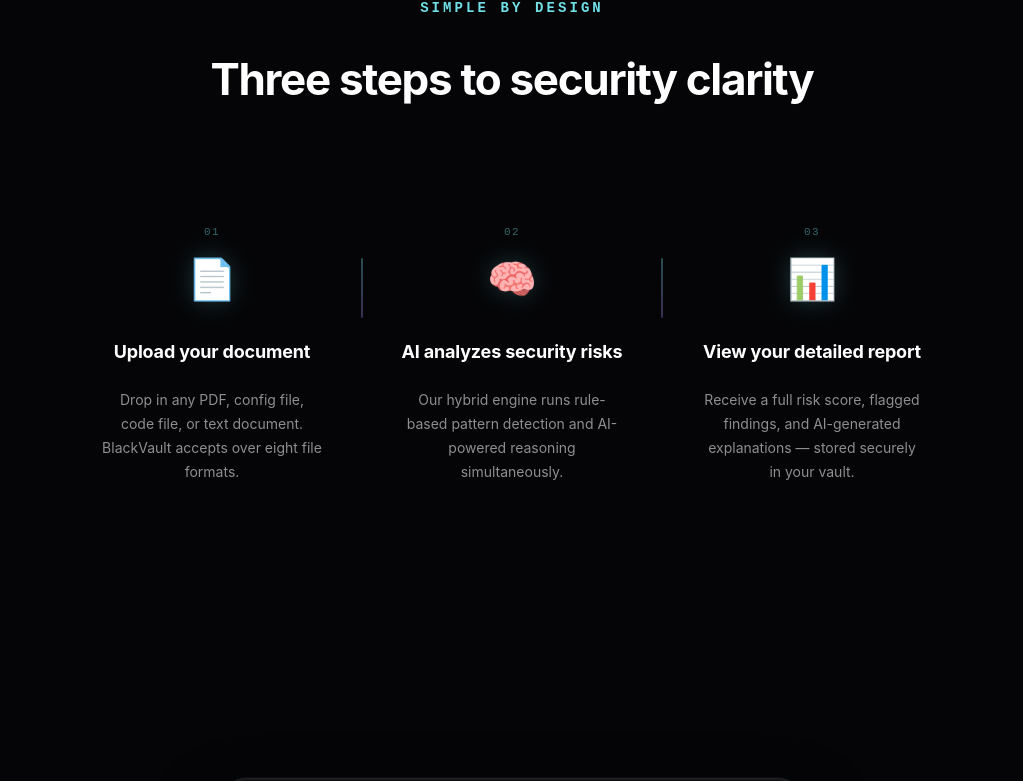
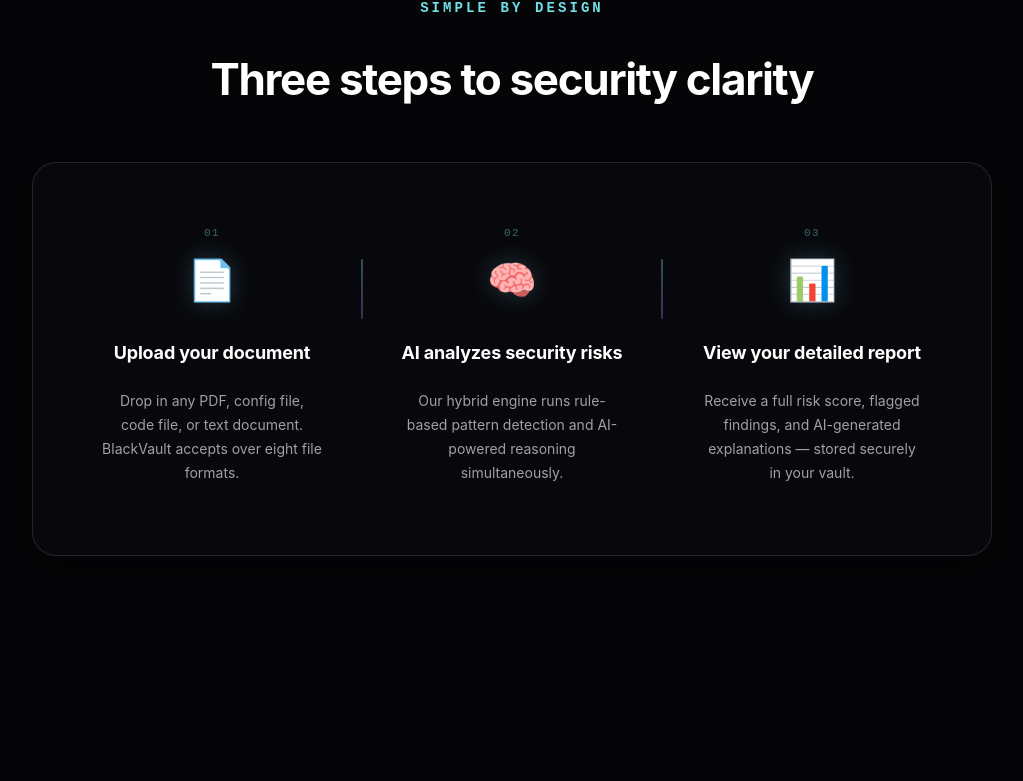
Before and after one commit to DerrickSimilien/blackvault-frontend, an Angular app: page /home in a window 1280 px wide. Shown: the part 2051-2832 px from the top of the page, without its empty margins (128-1151 px from the left). Built offline with nearby package versions, Linux system fonts and the light colour scheme; no server answers; sample sign-in values are in the browser's storage.

Commit message:
Put the three "how it works" steps in a solid white/black card

```diff
--- a/src/app/pages/landing/landing.html
+++ b/src/app/pages/landing/landing.html
@@ -194,7 +194,8 @@
     <h2 class="how__title">Three steps to security clarity</h2>
   </div>
 
-  <!-- Each step staggers in -->
+  <!-- Each step staggers in; the steps sit together in one solid card -->
+ <div class="how__card">
   <div class="how__steps">
     <div class="how__step" appFadeIn [fadeDelay]="0" [fadeThreshold]="0.15">
       <div class="how__step-num">01</div>
@@ -217,6 +218,7 @@
       <p class="how__step-desc">Receive a full risk score, flagged findings, and AI-generated explanations — stored securely in your vault.</p>
     </div>
   </div>
+ </div>
 </section>
 
 <!-- ─── CTA / AUTH ─── -->
--- a/src/app/pages/landing/landing.scss
+++ b/src/app/pages/landing/landing.scss
@@ -610,7 +610,39 @@
 
 // HOW IT WORKS
 .how { padding: 120px 24px; position: relative; scroll-margin-top: 90px; }
-.how__header { text-align: center; margin-bottom: 80px; }
+.how__header { text-align: center; margin-bottom: 56px; }
+
+// One solid card holds all three steps, so the floating icons
+// never run through the text. Night mode: black. Day mode: white.
+.how__card {
+  box-sizing: border-box;
+  max-width: 960px;
+  margin: 0 auto;
+  padding: 24px 24px 16px;
+  border-radius: 24px;
+  background: #08080c;
+  border: 1px solid rgba(255, 255, 255, 0.12);
+  box-shadow: 0 10px 40px rgba(0, 0, 0, 0.45);
+  position: relative;
+  z-index: 1;
+
+  .how__step-title { color: #fff; }
+  .how__step-desc { color: rgba(255, 255, 255, 0.62); }
+}
+:host-context([data-theme="light"]) .how__card {
+  background: #fff;
+  border-color: rgba(15, 15, 30, 0.1);
+  box-shadow: 0 10px 34px rgba(30, 30, 60, 0.12);
+
+  .how__step-title { color: #0b0b12; }
+  .how__step-desc { color: #4a4a5c; }
+  .how__step-num { color: #0a7f8c; }
+}
+@media (max-width: 640px) {
+  .how { padding: 80px 16px; }
+  .how__card { padding: 12px 12px 4px; border-radius: 20px; }
+  .how__header { margin-bottom: 32px; }
+}
 .how__eyebrow {
   font-size: 14px; font-weight: 700; letter-spacing: 0.22em; text-transform: uppercase;
   color: rgba(124, 247, 255, 0.9); font-family: 'SF Mono', 'Fira Code', monospace; margin-bottom: 16px;
```
